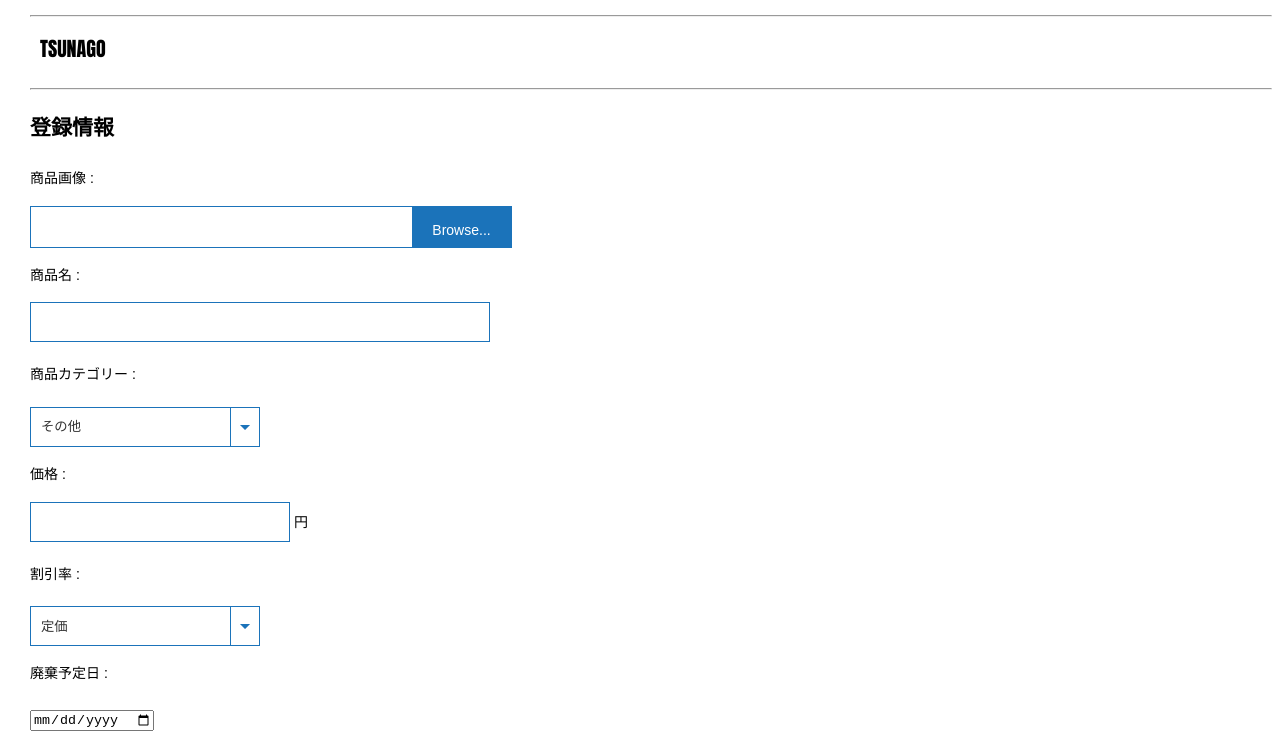
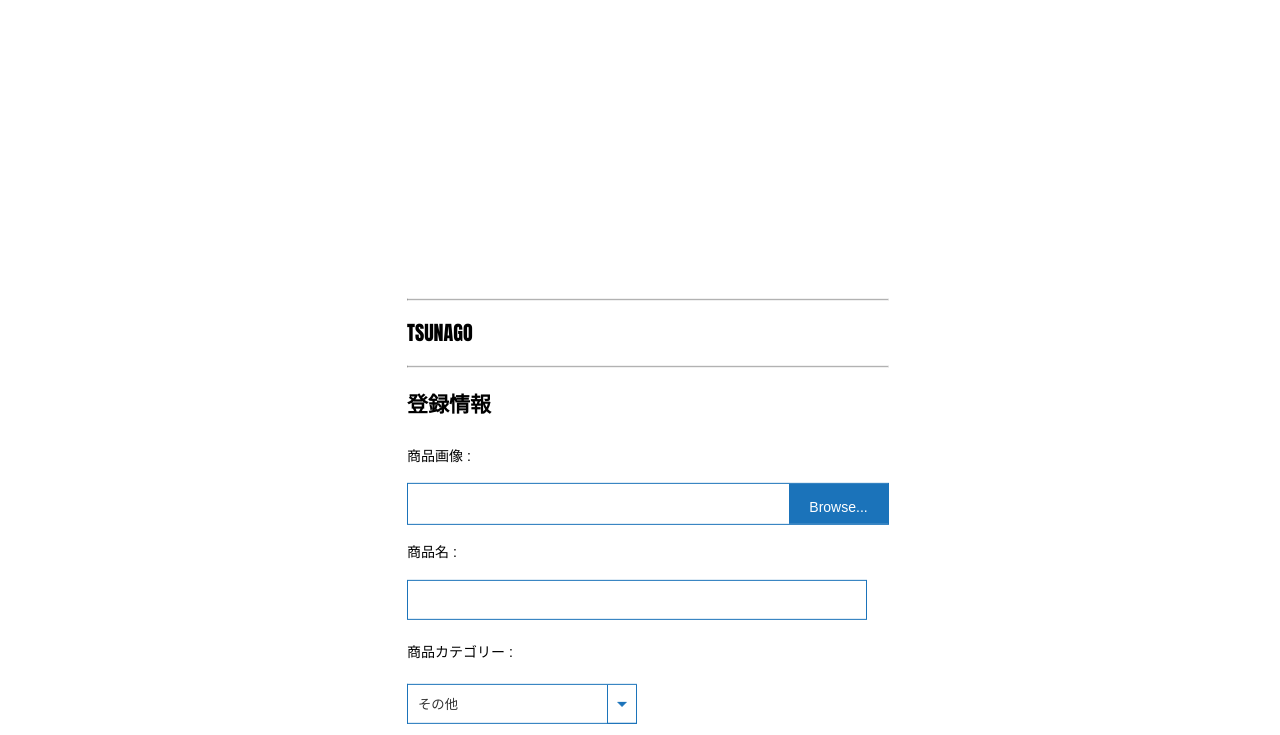
Before and after one commit to kaneemi/tsunago, a plain HTML site: page market/market.html in a window 1280 px wide. Shown: the top 735 px of the page. Drawn offline with nearby package versions, Linux system fonts and the light colour scheme.

Commit message:
中央揃え

```diff
--- a/customer/customer.css
+++ b/customer/customer.css
@@ -7,6 +7,12 @@ body {
   color: #000;
   background: #fff;
   background-color: white;
+
+  position: absolute;
+    top: 100%;
+    left: 50%;
+    margin-right: -50%;
+    transform: translate(-50%, -50%);
 }
 
 h1 {
--- a/market/market.css
+++ b/market/market.css
@@ -4,14 +4,22 @@ body {
   -webkit-text-size-adjust: 100%;
   overflow-x: hidden;
   color: #000;
-  margin-left: 30px;
+
+  position: absolute;
+    top: 105%;
+    left: 50%;
+    margin-right: -50%;
+    transform: translate(-50%, -50%);
 }
 
 #header{
 	position: relative;
     overflow:hidden;
-    width:100%;
-    height:100%;
+    position: absolute;
+
+    left: 50%;
+    margin-right: -50%;
+    transform: translate(-50%, -50%);
 
 }
 
@@ -19,8 +27,7 @@ body {
     position:absolute;
     left:50%;
     width:1350px;
-    height:500px;
-    margin-left:-640px;
+
 
 }
 
@@ -30,8 +37,7 @@ body {
 h1 {
   font-size: 20px;
   font-family: 'impact', cursive;
-  margin-bottom: 20px;
-  margin-left: 10px;
+
   font-weight: normal;
 }
 
```
